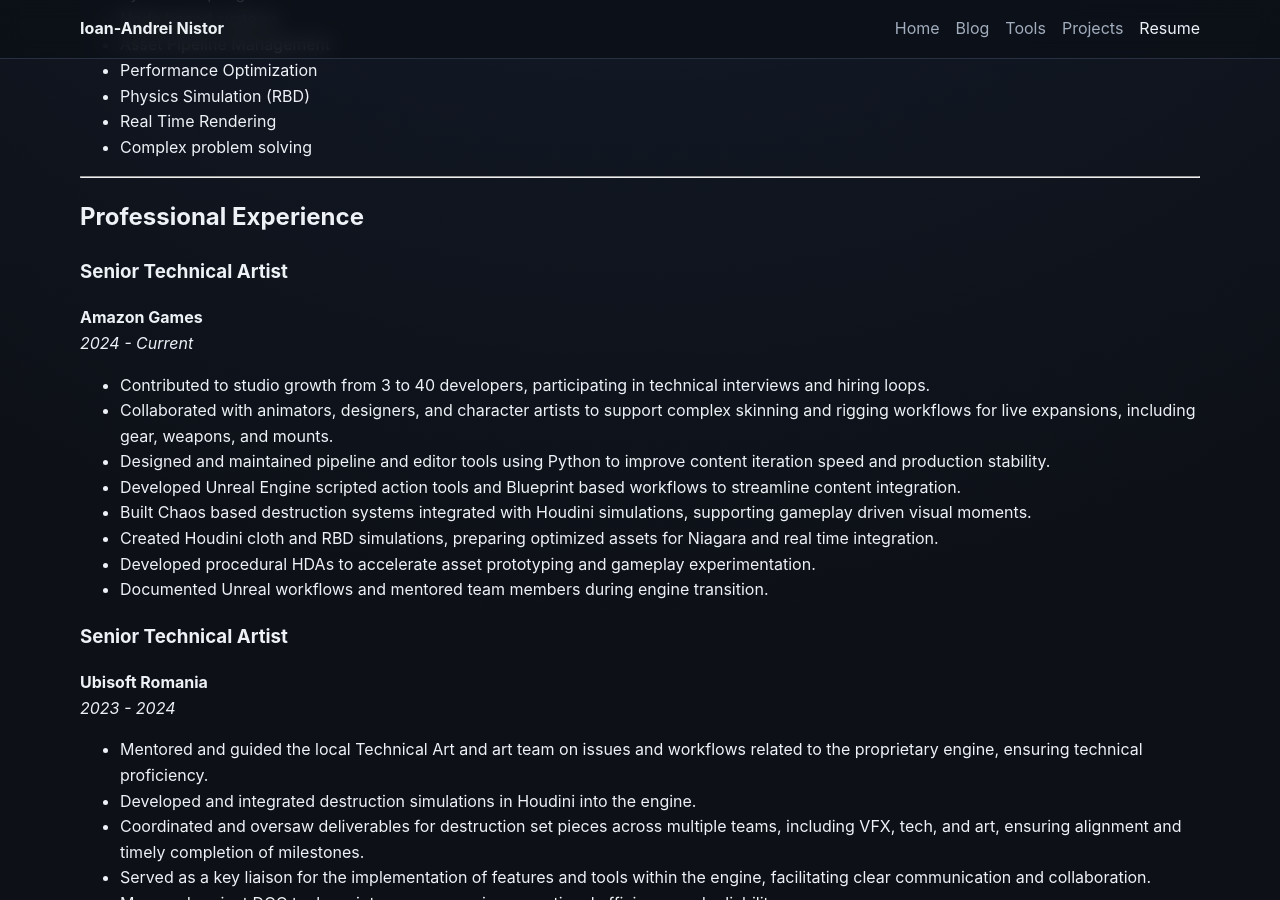
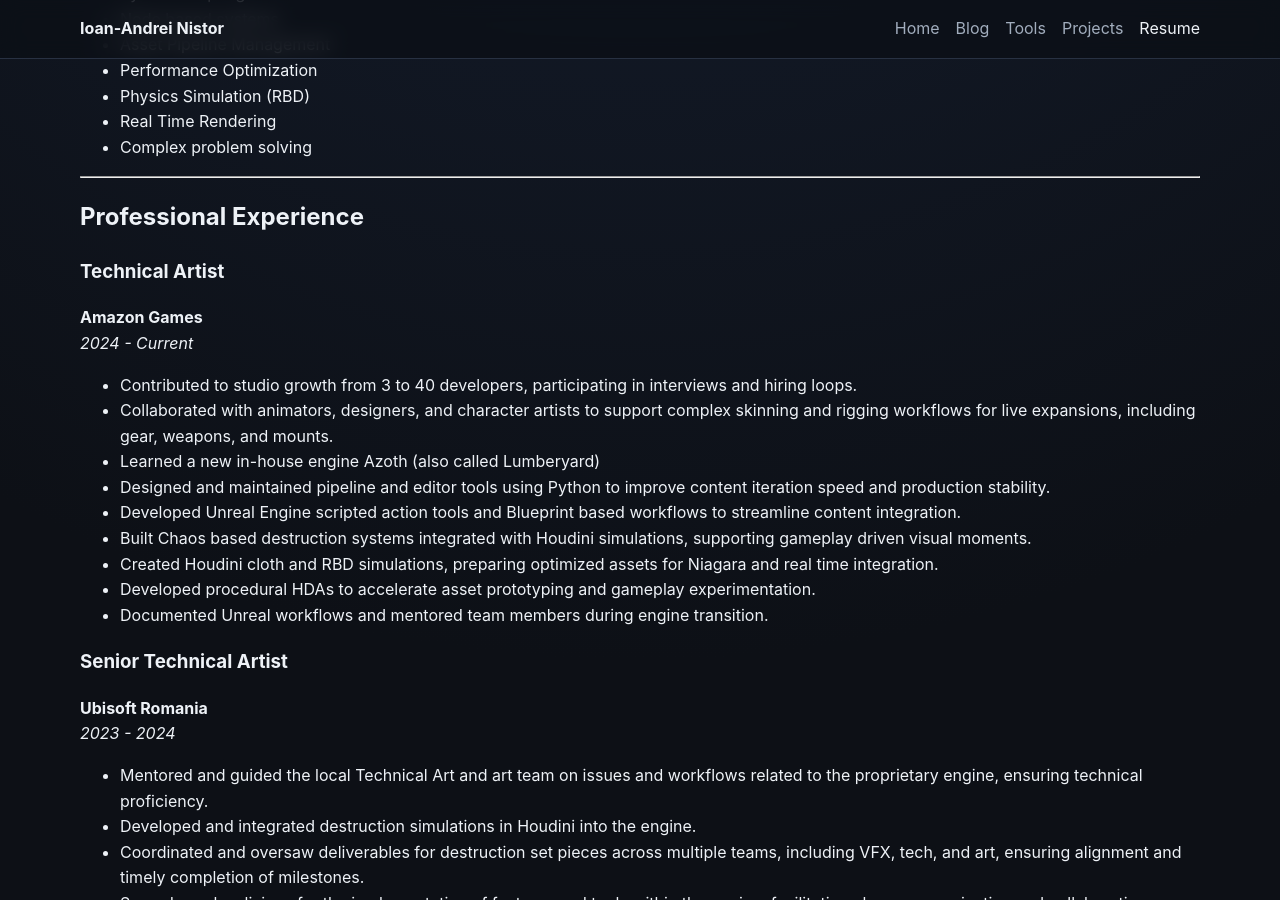
Before and after one commit to ianistor/ian_mywebsite, a Jekyll site: the page built from cv/index.md, in a window 1280 px wide and 900 px high, scrolled down 678 px. Built offline with Jekyll 4.4.1, drawn with Linux system fonts in a browser that asks for light colours.

Commit message:
Update index.md

```diff
--- a/cv/index.md
+++ b/cv/index.md
@@ -38,12 +38,13 @@
 
 ## Professional Experience
 
-### Senior Technical Artist
+### Technical Artist
 **Amazon Games**
 *2024 - Current*
 
-- Contributed to studio growth from 3 to 40 developers, participating in technical interviews and hiring loops.
+- Contributed to studio growth from 3 to 40 developers, participating in interviews and hiring loops.
 - Collaborated with animators, designers, and character artists to support complex skinning and rigging workflows for live expansions, including gear, weapons, and mounts.
+- Learned a new in-house engine Azoth (also called Lumberyard)
 - Designed and maintained pipeline and editor tools using Python to improve content iteration speed and production stability.
 - Developed Unreal Engine scripted action tools and Blueprint based workflows to streamline content integration.
 - Built Chaos based destruction systems integrated with Houdini simulations, supporting gameplay driven visual moments.
```
